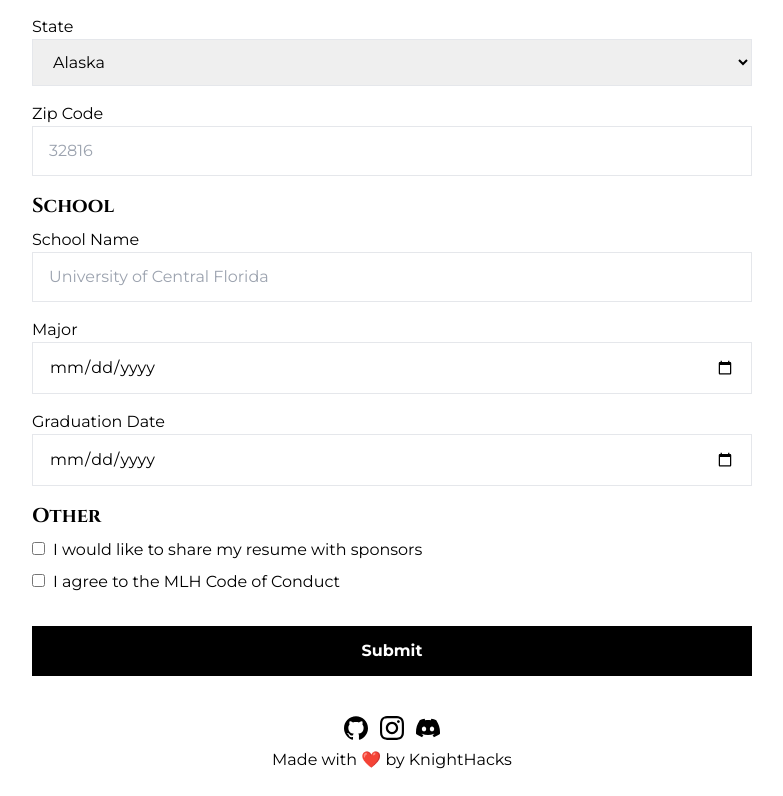
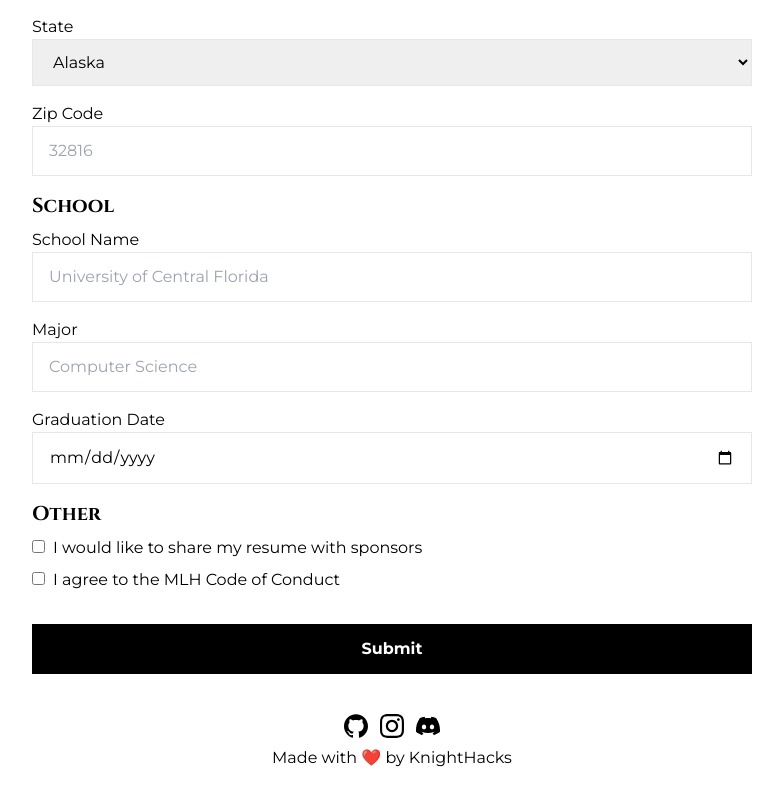
Before and after one commit to KnightHacks/hackathon-site-2023, a Next.js app: page /register in a window 1280 px wide. Shown: the part 1381-2177 px from the top of the page, without its empty margins (248-1031 px from the left). Built offline with nearby package versions, Linux system fonts and the light colour scheme.

Commit message:
Fix major being a date input

```diff
--- a/src/app/register/Form.tsx
+++ b/src/app/register/Form.tsx
@@ -187,7 +187,6 @@ export default function KnightHacksAccountRegistrationForm() {
       />
       <Input
         label="Major"
-        type="date"
         placeholder="Computer Science"
         error={errors.major}
         {...register("major")}
```
